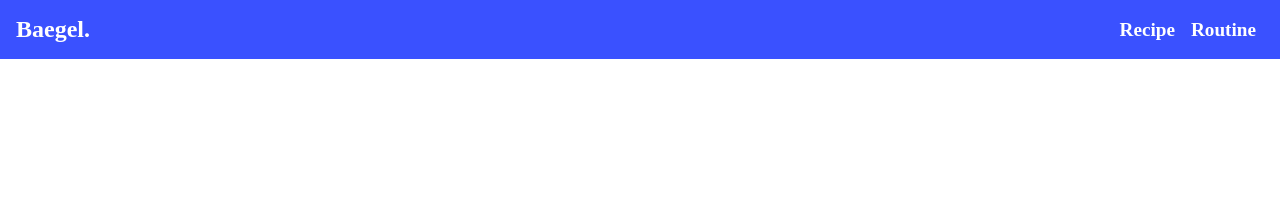
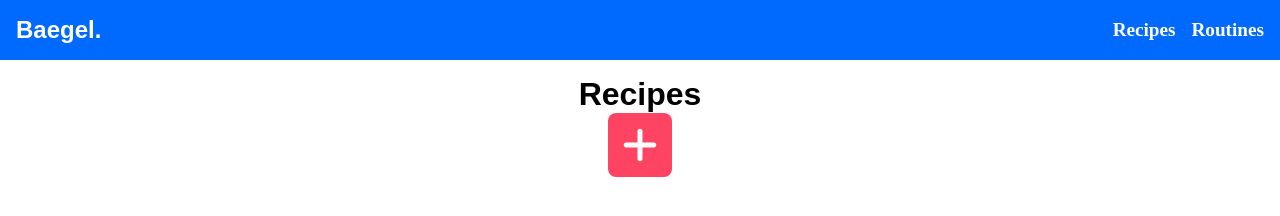
Before and after one commit to mcelroa/baegel, a plain HTML site: page index.html in a window 1280 px wide. Drawn offline with Linux system fonts and the light colour scheme.

Commit message:
added nav bar and recipes button and title

```diff
--- a/index.html
+++ b/index.html
@@ -12,16 +12,15 @@
     <div class="navbar">
       <h2>Baegel.</h2>
       <div class="nav-list">
-        <a href="#">Recipe</a>
-        <a href="#">Routine</a>
+        <a href="#">Recipes</a>
+        <a href="#">Routines</a>
       </div>
     </div>
 
-    <p>
-      Lorem ipsum dolor sit amet consectetur adipisicing elit. Accusantium ullam facere nemo
-      sapiente sunt, dolore doloribus distinctio officia officiis voluptatum at unde quis quisquam
-      eos nam. Itaque tenetur eos nostrum!
-    </p>
+    <div class="recipes">
+      <div class="title">Recipes</div>
+      <button><i class="fa-solid fa-plus"></i></button>
+    </div>
 
     <script src="" async defer></script>
     <script src="https://kit.fontawesome.com/719e215d4a.js" crossorigin="anonymous"></script>
--- a/styles.css
+++ b/styles.css
@@ -4,12 +4,13 @@
   box-sizing: border-box;
 }
 
+html,
+body {
+  height: 100%;
+}
+
 .navbar {
-  background-color: rgb(58, 81, 255);
-  position: absolute;
-  top: 0;
-  left: 0;
-  width: 100%;
+  background-color: rgb(0, 106, 255);
   padding: 1rem;
   display: flex;
   align-items: center;
@@ -19,18 +20,46 @@
 .navbar h2 {
   font-size: 1.5rem;
   color: white;
+  font-weight: 800;
+  font-family: Arial, Helvetica, sans-serif;
 }
 
-.nav-list {
+.navbar .nav-list {
   display: flex;
-  align-items: center;
-  justify-content: center;
+  gap: 1rem;
 }
 
-.nav-list a {
+.navbar .nav-list a {
   color: white;
+  font-size: 1.2rem;
   text-decoration: none;
-  margin: 0 0.5rem;
-  font-size: 1.2rem;
+  font-weight: 700;
+}
+
+.recipes {
+  padding: 1rem;
+  display: flex;
+  flex-direction: column;
+  justify-content: center;
+  align-items: center;
+}
+
+.recipes .title {
+  font-size: 2rem;
+  font-family: Arial, Helvetica, sans-serif;
+  font-weight: 700;
+}
+
+.recipes button {
+  height: 4rem;
+  width: 4rem;
+  border: none;
+  background-color: rgb(255, 68, 99);
+  border-radius: 0.5rem;
+}
+
+.recipes button i {
+  color: white;
+  font-size: 2.5rem;
   font-weight: 600;
 }
```
